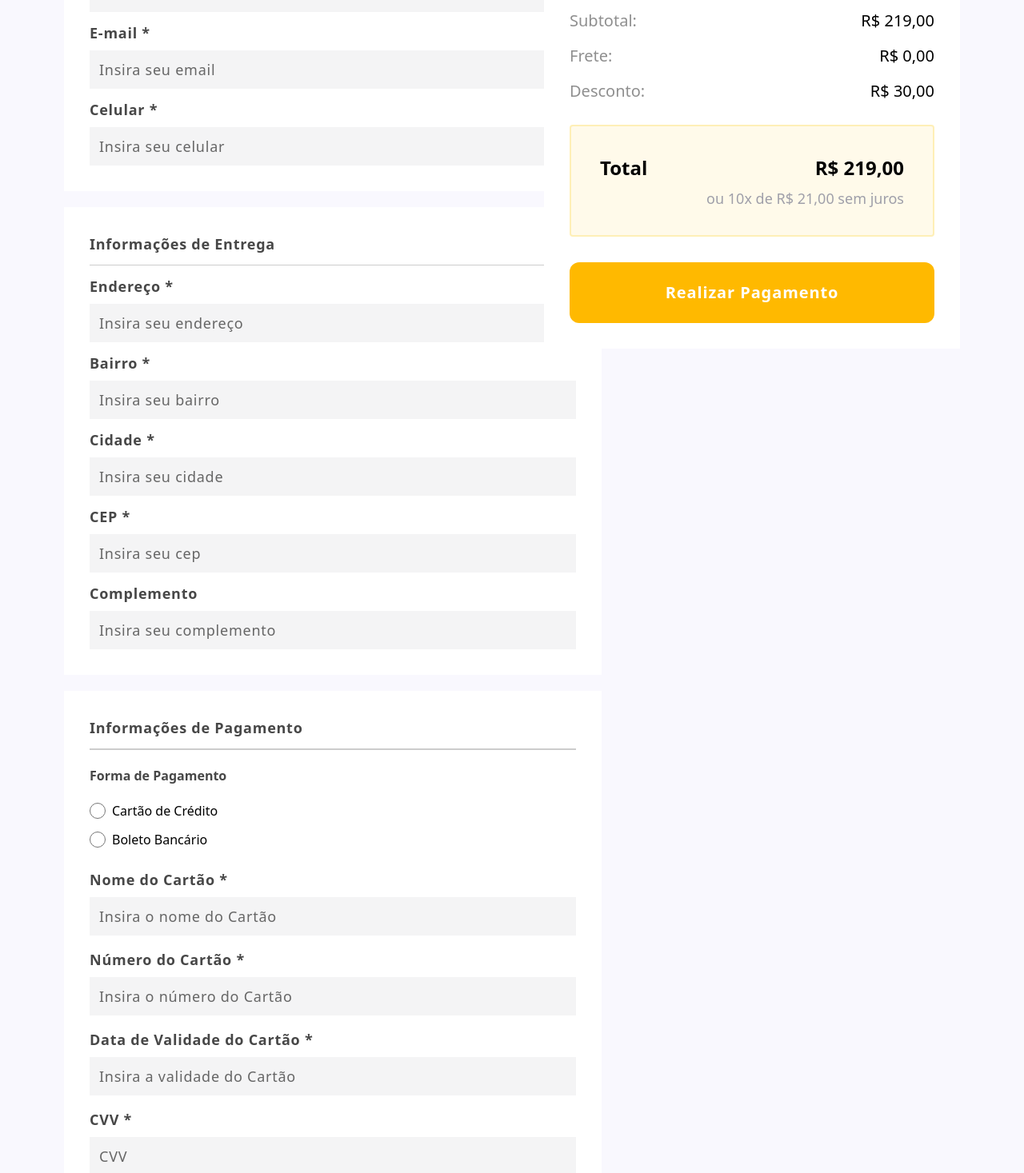
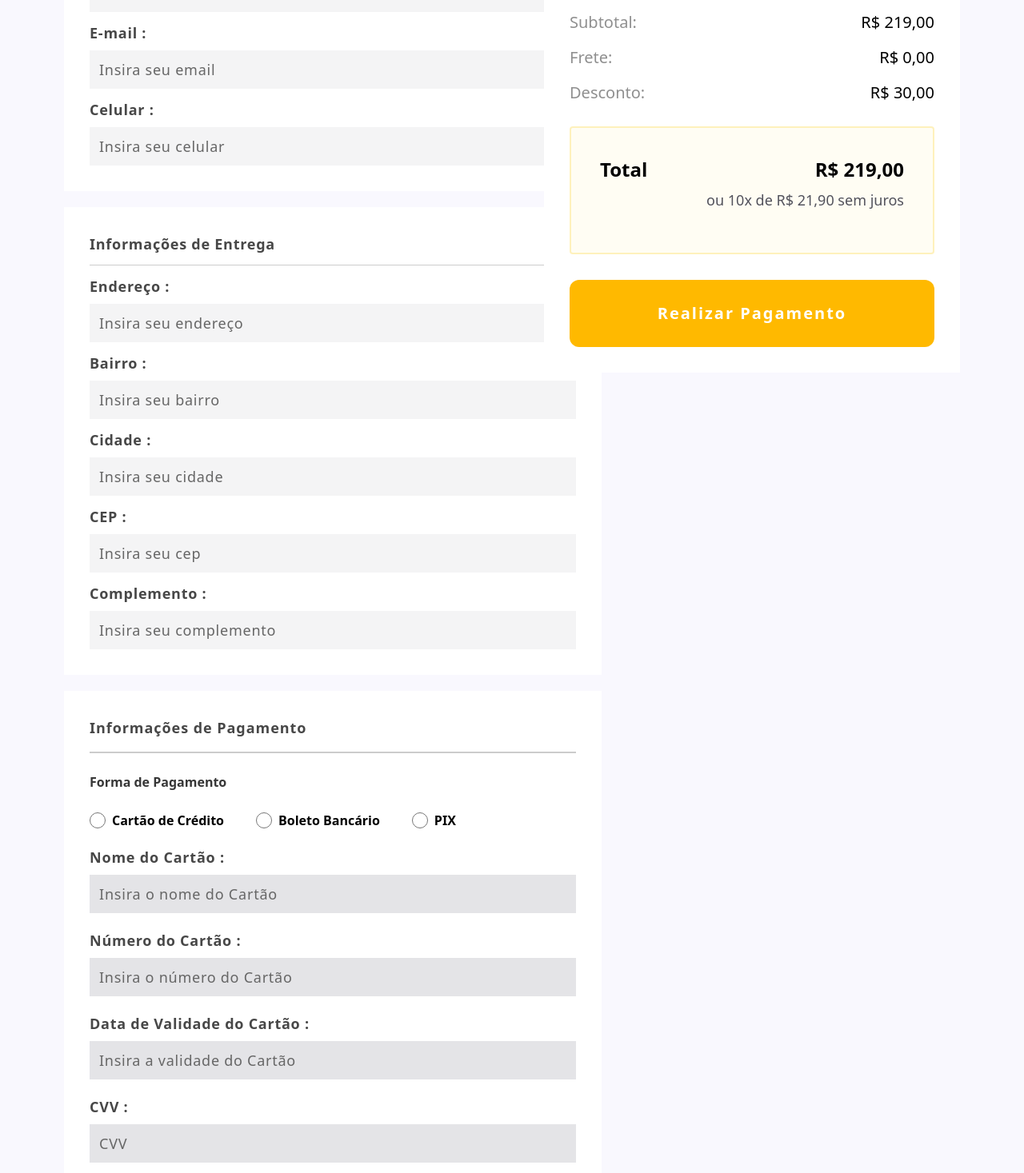
Before and after one commit to lucasfporto1/Drip-Store-GT02, a React (Vite) app: page /configuracaoCompra in a window 1280 px wide. Shown: the part 483-1950 px from the top of the page at 80% size. Built offline with nearby package versions, Linux system fonts and the light colour scheme.

Commit message:
Últimas alterações ConfiguracaoCompra

```diff
--- a/src/pages/ConfiguracaoCompra.jsx
+++ b/src/pages/ConfiguracaoCompra.jsx
@@ -20,7 +20,7 @@ export default function ConfiguracaoCompra() {
               htmlFor="nome"
               className="flex flex-col gap-2 text-[#474747] font-bold tracking-[0.75px] text-sm md:text-lg"
             >
-              Nome Completo *
+              Nome Completo :
               <input
                 className="bg-zinc-100 h-12 placeholder-[#666666] p-3 outline-none font-normal"
                 type="text"
@@ -35,7 +35,7 @@ export default function ConfiguracaoCompra() {
               htmlFor="cpf"
               className="flex flex-col gap-2 text-[#474747] font-bold tracking-[0.75px] text-sm md:text-lg"
             >
-              CPF *
+              CPF :
               <input
                 className="bg-zinc-100 h-12 placeholder-[#666666] p-3 outline-none font-normal"
                 type="text"
@@ -51,7 +51,7 @@ export default function ConfiguracaoCompra() {
               htmlFor="email"
               className="flex flex-col gap-2 text-[#474747] font-bold tracking-[0.75px] text-sm md:text-lg"
             >
-              E-mail *
+              E-mail :
               <input
                 className="bg-zinc-100 h-12 placeholder-[#666666] p-3 outline-none font-normal"
                 type="email"
@@ -66,7 +66,7 @@ export default function ConfiguracaoCompra() {
               htmlFor="celular"
               className="flex flex-col gap-2 text-[#474747] font-bold tracking-[0.75px] text-sm md:text-lg"
             >
-              Celular *
+              Celular :
               <input
                 className="bg-zinc-100 h-12 placeholder-[#666666] p-3 outline-none font-normal"
                 type="tel"
@@ -89,7 +89,7 @@ export default function ConfiguracaoCompra() {
               htmlFor="endereco"
               className="flex flex-col gap-2 text-[#474747] font-bold tracking-[0.75px] text-sm md:text-lg"
             >
-              Endereço *
+              Endereço :
               <input
                 className="bg-zinc-100 h-12 placeholder-[#666666] p-3 outline-none font-normal"
                 type="text"
@@ -104,7 +104,7 @@ export default function ConfiguracaoCompra() {
               htmlFor="bairro"
               className="flex flex-col gap-2 text-[#474747] font-bold tracking-[0.75px] text-sm md:text-lg"
             >
-              Bairro *
+              Bairro :
               <input
                 className="bg-zinc-100 h-12 placeholder-[#666666] p-3 outline-none font-normal"
                 type="text"
@@ -119,7 +119,7 @@ export default function ConfiguracaoCompra() {
               htmlFor="cidade"
               className="flex flex-col gap-2 text-[#474747] font-bold tracking-[0.75px] text-sm md:text-lg"
             >
-              Cidade *
+              Cidade :
               <input
                 className="bg-zinc-100 h-12 placeholder-[#666666] p-3 outline-none font-normal"
                 type="text"
@@ -134,7 +134,7 @@ export default function ConfiguracaoCompra() {
               htmlFor="cep"
               className="flex flex-col gap-2 text-[#474747] font-bold tracking-[0.75px] text-sm md:text-lg"
             >
-              CEP *
+              CEP :
               <input
                 className="bg-zinc-100 h-12 placeholder-[#666666] p-3 outline-none font-normal"
                 type="text"
@@ -149,7 +149,7 @@ export default function ConfiguracaoCompra() {
               htmlFor="complemento"
               className="flex flex-col gap-2 text-[#474747] font-bold tracking-[0.75px] text-sm md:text-lg"
             >
-              Complemento
+              Complemento :
               <input
                 className="bg-zinc-100 h-12 placeholder-[#666666] p-3 outline-none font-normal"
                 type="text"
@@ -161,28 +161,27 @@ export default function ConfiguracaoCompra() {
           </section>
 
           {/* <!-- Informações de Pagamento --> */}
-          <section className="bg-white flex flex-col gap-3 py-8 px-8">
-            <h2 className="text-[#474747] font-bold text-lg tracking-[0.75px]">
+          <section className="bg-white flex flex-col gap-4 py-8 px-8">
+            <h2 className="text-[#474747] font-bold text-lg tracking-[0.95px]">
               Informações de Pagamento
             </h2>
-            <hr className="bg-[#CCCCCC] h-[0.1rem] border-0" />
-
-            <h4 className="text-[#474747] font-bold my-2">
+            <hr className="bg-[#CCCCCC] h-[0.10rem] border-0" />
+            <h4 className="text-[#373737] font-bold my-2">
               Forma de Pagamento
             </h4>
-            <label className="flex items-center flex-row gap-2">
+            <div className="flex flex-row gap-10 ">
+              <label className="text-base font-semibold flex items-center flex-row gap-2 mb-1">
                 <input
-                className="accent-[#C92071] w-5 h-5"
+                  className="accent-pink-600 w-5 h-5"
                   type="radio"
                   name="pagamento"
                   value="cartao"
                 />
                 Cartão de Crédito
               </label>
-
-            <label className="flex items-center flex-row gap-2 mb-3">
+              <label className="text-base font-semibold flex items-center flex-row gap-2 mb-1">
                 <input
-                className="accent-[#C92071] w-5 h-5"
+                  className="accent-pink-600 w-5 h-5"
                   type="radio"
                   name="pagamento"
                   value="boleto"
@@ -190,11 +189,22 @@ export default function ConfiguracaoCompra() {
                 Boleto Bancário
               </label>
 
-            <div id="pagamento-cartao" className="flex flex-col gap-4">
-              <label className="flex flex-col gap-2 text-[#474747] font-bold tracking-[0.75px] text-sm md:text-lg">
-                Nome do Cartão *
+              <label className="text-base font-semibold flex items-center flex-row gap-2 mb-1">
                 <input
-                  className="bg-zinc-100 h-12 placeholder-[#666666] p-3 outline-none font-normal"
+                  className="accent-pink-600 w-5 h-5"
+                  type="radio"
+                  name="pagamento"
+                  value="PIX"
+                />
+                PIX
+              </label>
+            </div>
+
+              <div id="pagamento-cartao" className="flex flex-col gap-5">
+                <label className="flex flex-col gap-2 text-[#474747] font-bold tracking-[0.80px] text-sm md:text-lg">
+                  Nome do Cartão :
+                  <input
+                    className="bg-zinc-200 h-12 placeholder-[#666666] p-3 outline-none font-normal"
                     type="text"
                     name="nome_cartao"
                     placeholder="Insira o nome do Cartão"
@@ -203,9 +213,9 @@ export default function ConfiguracaoCompra() {
                 </label>
 
                 <label className="flex flex-col gap-2 text-[#474747] font-bold tracking-[0.75px] text-sm md:text-lg">
-                Número do Cartão *
+                  Número do Cartão :
                   <input
-                  className="bg-zinc-100 h-12 placeholder-[#666666] p-3 outline-none font-normal"
+                    className="bg-zinc-200 h-12 placeholder-[#666666] p-3 outline-none font-normal"
                     type="text"
                     name="numero_cartao"
                     placeholder="Insira o número do Cartão"
@@ -214,9 +224,9 @@ export default function ConfiguracaoCompra() {
                 </label>
 
                 <label className="flex flex-col gap-2 text-[#474747] font-bold tracking-[0.75px] text-sm md:text-lg">
-                Data de Validade do Cartão *
+                  Data de Validade do Cartão :
                   <input
-                  className="bg-zinc-100 h-12 placeholder-[#666666] p-3 outline-none font-normal"
+                    className="bg-zinc-200 h-12 placeholder-[#666666] p-3 outline-none font-normal"
                     type="text"
                     name="validade_cartao"
                     placeholder="Insira a validade do Cartão"
@@ -225,9 +235,9 @@ export default function ConfiguracaoCompra() {
                 </label>
 
                 <label className="flex flex-col gap-2 text-[#474747] font-bold tracking-[0.75px] text-sm md:text-lg">
-                CVV *
+                  CVV :
                   <input
-                  className="bg-zinc-100 h-12 placeholder-[#666666] p-3 outline-none text-[#474747] font-normal"
+                    className="bg-zinc-200 h-12 placeholder-[#666666] p-3 outline-none text-[#474747] font-normal"
                     type="text"
                     name="cvv"
                     placeholder="CVV"
@@ -252,7 +262,7 @@ export default function ConfiguracaoCompra() {
                 </div>
 
                 <p className="text-end font-medium text-zinc-400 text-lg">
-                  ou 10x de R$ 21,00 sem juros
+                  ou 10x de R$ 21,90 sem juros
                 </p>
               </div>
 
@@ -272,11 +282,11 @@ export default function ConfiguracaoCompra() {
             Resumo
           </h2>
 
-          <hr className="bg-[#CCCCCC] h-[0.1rem] border-0" />
-          <div className="flex flex-row items-center h-[5.7rem] gap-4 md:h-[8rem] md:my-3 md:justify-center xl:my-1">
-            <div className="bg-[#E2E3FF] p-3 h-[5rem] flex items-center justify-center w-50 rounded-md md:h-[8rem] xl:h-[4.7rem] xl:w-40">
+          <hr className="bg-[#CCCCCC] h-[0.2rem] border-0" />
+          <div className="flex flex-row items-center h-[6.7rem] gap-4 md:h-[8rem] md:my-3 md:justify-center xl:my-1">
+            <div className="bg-[#E2E3FF] p-6 h-[5rem] flex items-center justify-center w-60 rounded-md md:h-[8rem] xl:h-[4.7rem] xl:w-50">
               <img
-                className="rotate-15 w-20 md:w-30 xl:w-20"
+                className="rotate-10 w-20 md:w-30 xl:w-60"
                 src={tenisvermelho}
                 alt="tenisvermelho"
               />
@@ -292,7 +302,7 @@ export default function ConfiguracaoCompra() {
               <h4 className="text-[#8F8F8F] text-lg font-medium md:text-2xl xl:text-xl">
                 Subtotal:
               </h4>
-              <p className="text-lg font-medium md:text-2xl xl:text-xl">
+              <p className="text-lg font-medium md:text-4xl xl:text-xl">
                 R$ 219,00
               </p>
             </div>
@@ -316,19 +326,19 @@ export default function ConfiguracaoCompra() {
             </div>
           </div>
 
-          <div className="bg-amber-300/10 border-2 rounded-sm border-amber-200/50 h-30 px-9 py-7 flex flex-col gap-2 md:h-40 md:py-9 xl:h-35">
+          <div className="bg-amber-200/10 border-2 rounded-sm border-amber-200/50 h-30 px-9 py-7 flex flex-col gap-2 md:h-40 md:py-9 xl:h-40">
             <div className="text-xl font-bold flex flex-row justify-between md:text-3xl xl:text-2xl">
               <h4>Total</h4>
               <p>R$ 219,00</p>
             </div>
 
-            <p className="text-end font-medium text-zinc-400 text-sm md:text-xl xl:text-lg">
-              ou 10x de R$ 21,00 sem juros
+            <p className="text-end font-medium text-zinc-600 text-sm md:text-xl xl:text-lg">
+              ou 10x de R$ 21,90 sem juros
             </p>
           </div>
 
           <button
-            className="bg-amber-400 py-6 text-lg mt-5 text-white font-bold tracking-[0.90px] rounded-xl hover:bg-amber-500 hover:cursor-pointer md:text-2xl xl:text-xl"
+            className="bg-amber-400 py-7 text-lg mt-5 text-white font-bold tracking-[2px] rounded-xl hover:bg-amber-600 hover:cursor-pointer md:text-2xl xl:text-xl"
             type="submit"
           >
             Realizar Pagamento
@@ -338,7 +348,7 @@ export default function ConfiguracaoCompra() {
 
       {/* <!-- Total a Pagar --> */}
       <section className="bg-white flex justify-center py-5 xl:hidden">
-        <div className="flex flex-col w-[85%] py-5">
+        <div className="flex flex-col w-[90%] py-8">
           <div className="h-25 flex flex-col gap-2">
             <div className="text-2xl font-bold flex flex-row justify-between md:text-3xl">
               <h4>Total</h4>
```
Lines whose indentation alone changed are shown as unchanged.
